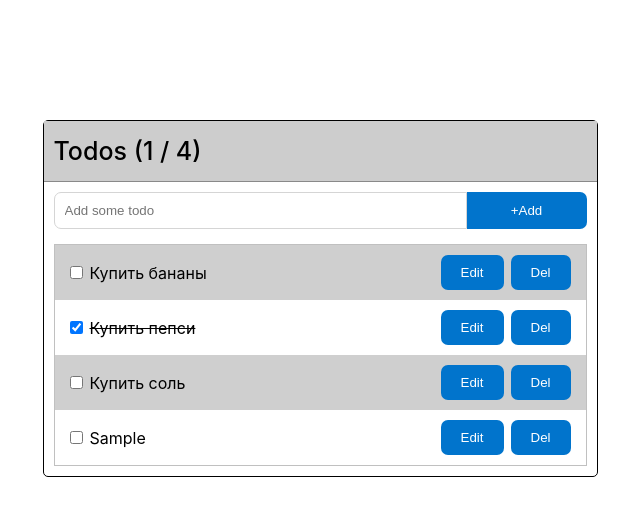
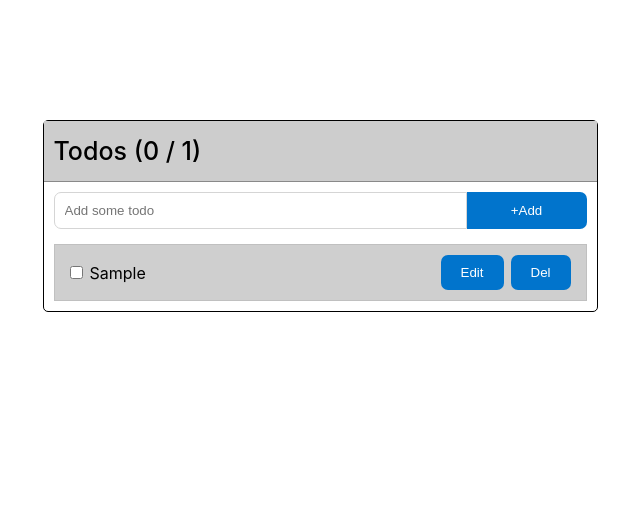
Before and after one commit to Amanbek1122/React-Todo, a React (Create React App) app: page / in a window 1280 px wide. Both pictures are taken after typing "Sample" into the empty fields and a click on the button "+Add". Shown: the top 516 px of the page, without its empty margins (320-960 px from the left). Built offline with nearby package versions, Linux system fonts and the light colour scheme.

Commit message:
feat: edit and status change

```diff
--- a/src/App.js
+++ b/src/App.js
@@ -2,29 +2,19 @@ import "./App.css";
 import Header from "./components/header/Header";
 import CreateTodo from "./components/createTodo/CreateTodo";
 import Todo from "./components/todo/Todo";
-import { useState } from "react";
+import { useEffect, useState } from "react";
 
-const arr = [
-  {
-    id: 1,
-    title: "Купить бананы",
-    status: false,
-  },
-  {
-    id: 2,
-    title: "Купить пепси",
-    status: true,
-  },
-  {
-    id: 3,
-    title: "Купить соль",
-    status: false,
-  },
-];
 
+const datas = JSON.parse(localStorage.getItem('todos')) || []
 function App() {
   // state here
-  const [todosArray, setTodosArray] = useState(arr);
+  const [todosArray, setTodosArray] = useState(datas);
+
+  useEffect(() => {
+    localStorage.setItem('todos', JSON.stringify(todosArray))
+  }, [todosArray])
+
+  console.log(todosArray);
 
   const addTodo = (str) => {
     setTodosArray([
@@ -42,6 +32,26 @@ function App() {
     setTodosArray(result);
   };
 
+  const onStatusChange = (id) => {
+    const newArr = todosArray.map((item) => {
+      if(item.id === id) {
+        return { ...item, status: !item.status }
+      }
+      return item
+    })
+    setTodosArray(newArr)
+  }
+
+  const onEditTodo = (id, newTitle) => {
+    const newArr = todosArray.map((item) => {
+      if(item.id === id) {
+        return {...item, title: newTitle}
+      }
+      return item
+    })
+    setTodosArray(newArr);
+  }
+
   const newTodos = todosArray.map((item) => (
     <Todo
       key={item.id}
@@ -49,6 +59,8 @@ function App() {
       title={item.title}
       status={item.status}
       deleteTodo={deleteTodo}
+      onStatusChange={onStatusChange}
+      onEditTodo={onEditTodo}
     />
   ));
   const compleatTodos = todosArray.reduce((acc, item) => acc + item.status, 0);
--- a/src/components/todo/Todo.jsx
+++ b/src/components/todo/Todo.jsx
@@ -1,15 +1,46 @@
+import { useState } from "react";
 import css from "./Todo.module.css";
 
 const Todo = (props) => {
-  console.log(props);
+  const [isEdit, setEdit] = useState(false);
+  const [inputValue, setInputValue] = useState(props.title)
+  // console.log(props);
+
+  const handleEdit = () => {
+    setEdit(!isEdit)
+  };
+
+  const handleInput = (e) => {
+    setInputValue(e.target.value)
+  }
+
+  const submit = (e) => {
+    e.preventDefault();
+    props.onEditTodo(props.id, inputValue)
+    setEdit(false)
+  }
+
   return (
     <div className={css.wrapper}>
+      {isEdit ? (
+        <form onSubmit={submit}>
+          <input value={inputValue} onChange={handleInput} type="text" />
+          <button>Save</button>
+        </form>
+      ) : (
+        <label>
+          <input
+            checked={props.status}
+            onChange={() => props.onStatusChange(props.id)}
+            type="checkbox"
+          />
+          <p className={props.status ? css.compleat : ""}>{props.title}</p>
+        </label>
+      )}
       <div>
-        <input checked={props.status} type="checkbox" />
-        <p className={props.status ? css.compleat : ""}>{props.title}</p>
-      </div>
-      <div>
-        <button className="mainBtn">Edit</button>
+        <button onClick={handleEdit} className="mainBtn">
+          Edit
+        </button>
         <button onClick={() => props.deleteTodo(props.id)} className="mainBtn">
           Del
         </button>
--- a/src/components/todo/Todo.module.css
+++ b/src/components/todo/Todo.module.css
@@ -5,7 +5,7 @@
     padding: 10px 15px;
 }
 
-.wrapper > div {
+.wrapper > div, .wrapper > label {
     display: flex;
     align-items: center;
     grid-gap: 7px;
```
